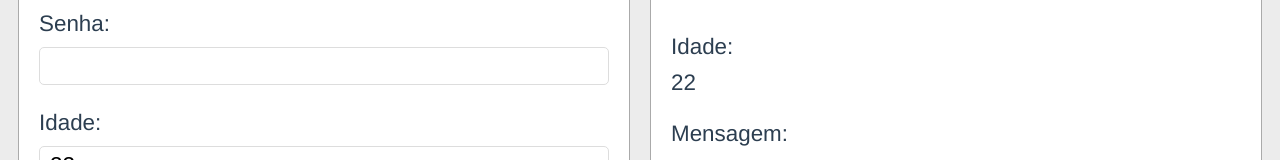
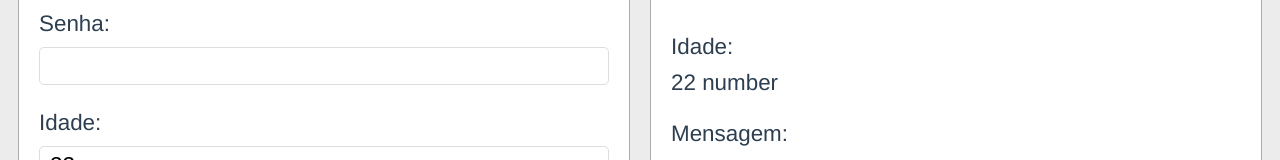
Before and after one commit to hugopedro/Vue, a Vue app in the folder formulario-exercicios/: page / in a window 1280 px wide. Shown: the part 255-415 px from the top of the page. Built offline with nearby package versions, Linux system fonts and the light colour scheme.

Commit message:
166 Modificar entrada de usuário com Modificadores de Input

```diff
--- a/formulario-exercicios/src/App.vue
+++ b/formulario-exercicios/src/App.vue
@@ -5,13 +5,13 @@
 			<form class="painel">
 				<div class="cabecalho">Formulário</div>
 				<Rotulo nome="E-mail">
-					<input type="text" v-model="usuario.email"> <!-- Linka o email da instancia Vue -->
-				</Rotulo>
+					<input type="text" v-model,lazy.trim="usuario.email"> <!-- Linka o email da instancia Vue -->
+				</Rotulo> <!--lazy eh pra atualizar qd ele des-selecionar o campo e trim pra cortar espaços nas pontas -->
 				<Rotulo nome="Senha">
 					<input type="password" v-model="usuario.senha">
 				</Rotulo>
 				<Rotulo nome="Idade">
-					<input type="number" v-model="usuario.idade">
+					<input type="number" v-model.number="usuario.idade"> <!-- converte o valor para numérico sem passar por string -->
 				</Rotulo>
 				<Rotulo nome="Mensagem">
 					<textarea name="" cols="30" rows="5"></textarea>
@@ -45,7 +45,7 @@
 					<span>{{ usuario.senha }}</span>
 				</Rotulo>
 				<Rotulo nome="Idade">
-					<span>{{ usuario.idade }}</span>
+					<span>{{ usuario.idade }} {{ tipoIdade }}</span>
 				</Rotulo>
 				<Rotulo nome="Mensagem">
 					<span>???</span>
@@ -74,6 +74,11 @@ import Escolha from './components/Escolha.vue'
 export default {
 	name: 'app',
 	components: { Rotulo, Escolha },
+	computed: {
+		tipoIdade() { // converte o valor para numérico sem passar por string
+			return typeof this.usuario.idade
+		}
+	},
 	data() {
 		return {
 			usuario: { // é bom por os dados aqui pra ficar claro, mas se nao por ainda funciona
```
